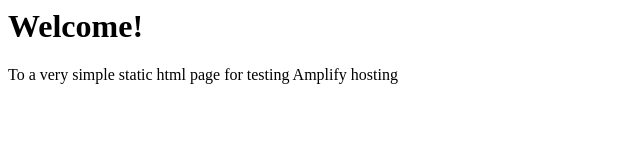
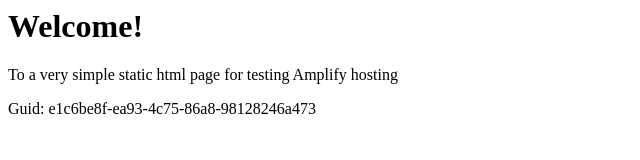
Before and after one commit to aws-aemilia-pdx/Github-PR-Commit-Integration-Test-DoNotTouch-GitHubAutoBuildPrPreviewCanaryTest-v1-test-us-west-2, a website: page src/index.html in a window 1280 px wide. Shown: the whole page, without its empty margins (0-640 px from the left). Drawn offline with Linux system fonts and the light colour scheme.

Commit message:
commit from integ tests

```diff
--- a/src/index.html
+++ b/src/index.html
@@ -1,3 +1,5 @@
+
+
 <html lang="en">
 
 <head>
@@ -10,6 +12,6 @@
 <body>
     <h1>Welcome!</h1>
     <p>To a very simple static html page for testing Amplify hosting</p>
-</body>
+    <p>Guid: e1c6be8f-ea93-4c75-86a8-98128246a473</p></body>
 
 </html>
```
